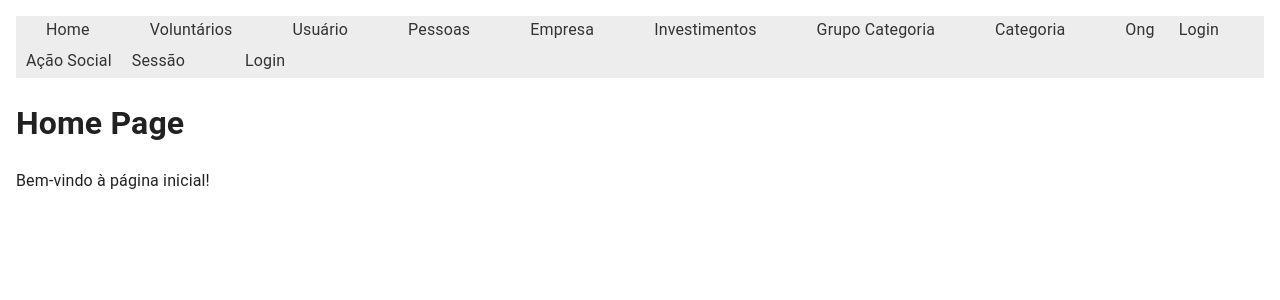
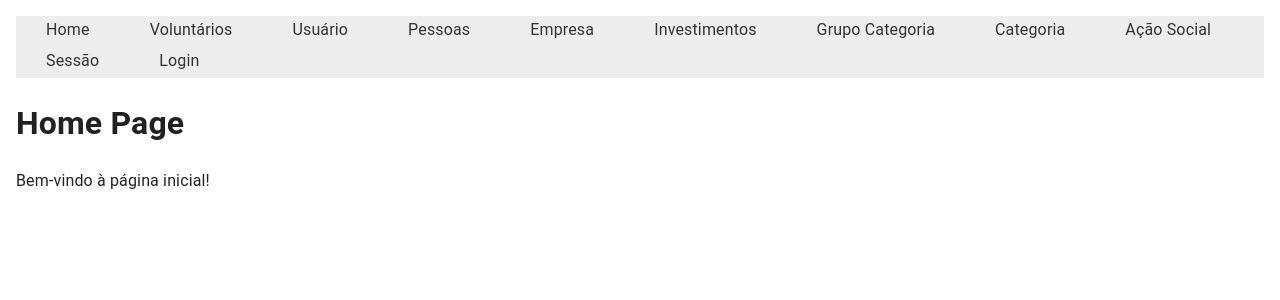
Before and after one commit to Pantanal-dev-B3-acao-social/pantanal_dev_B3_acao_social_frontend, a React (Create React App) app: page / in a window 1280 px wide. Shown: the top 300 px of the page. Built offline with nearby package versions, Linux system fonts and the light colour scheme.

Commit message:
Correção de link

```diff
--- a/src/components/layout/Layout.tsx
+++ b/src/components/layout/Layout.tsx
@@ -42,8 +42,9 @@ function Layout({ children }: { children: React.ReactNode }) {
             <Link to="/categoria">Categoria</Link>
           </li>
           <li>
-            <Link to="/ong">Ong</Link> <Link to="/login">Login</Link>
             <Link to="/socialAction">Ação Social</Link>
+          </li>
+          <li>
             <Link to="/section">Sessão</Link>
           </li>
           <li>
```
